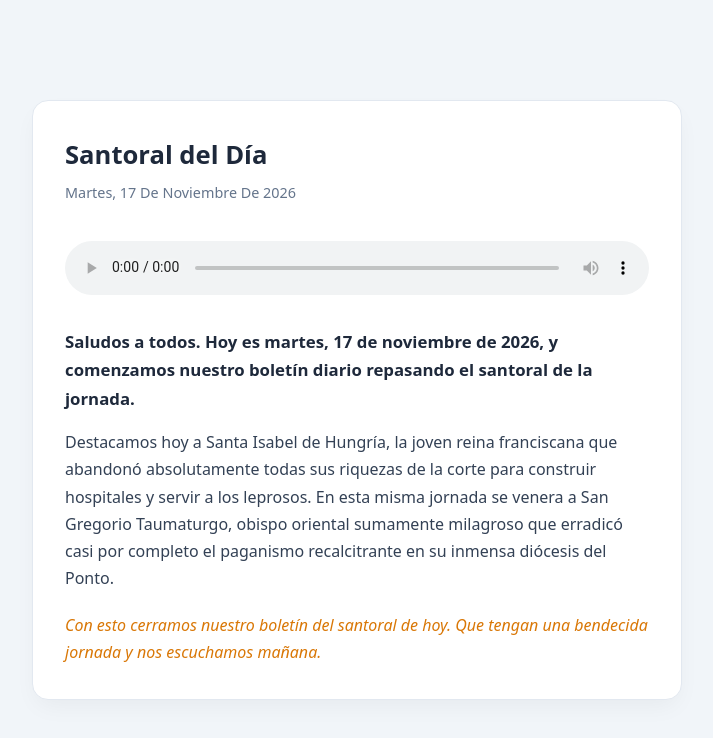
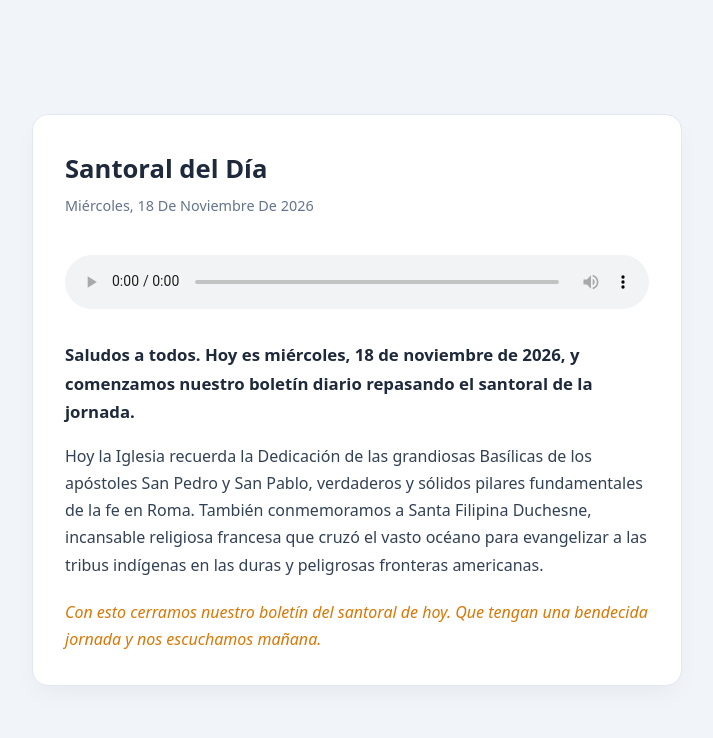
Before and after one commit to radiotelevisionmaitino-ux/santoral-diario, a plain HTML site: page index.html in a window 1280 px wide. Shown: the whole page, without its empty margins (283-996 px from the left). Drawn offline with Linux system fonts and the light colour scheme.

Commit message:
bot: actualización de santoral-hoy.mp3 e index.html

```diff
--- a/index.html
+++ b/index.html
@@ -3,7 +3,7 @@
 <head>
   <meta charset="UTF-8">
   <meta name="viewport" content="width=device-width, initial-scale=1.0">
-  <title>Santoral Diario - Martes 17 de noviembre</title>
+  <title>Santoral Diario - Miércoles 18 de noviembre</title>
   <style>
     :root {
       --primary: #1e293b;
@@ -45,10 +45,10 @@
 <body>
   <div class="card">
     <h1>Santoral del Día</h1>
-    <div class="fecha">martes, 17 de noviembre de 2026</div>
-    <audio controls autoplay src="santoral-hoy.mp3?v=1794914864"></audio>
-    <p class="intro">Saludos a todos. Hoy es martes, 17 de noviembre de 2026, y comenzamos nuestro boletín diario repasando el santoral de la jornada.</p>
-    <p class="cuerpo">Destacamos hoy a Santa Isabel de Hungría, la joven reina franciscana que abandonó absolutamente todas sus riquezas de la corte para construir hospitales y servir a los leprosos. En esta misma jornada se venera a San Gregorio Taumaturgo, obispo oriental sumamente milagroso que erradicó casi por completo el paganismo recalcitrante en su inmensa diócesis del Ponto.</p>
+    <div class="fecha">miércoles, 18 de noviembre de 2026</div>
+    <audio controls autoplay src="santoral-hoy.mp3?v=1794999897"></audio>
+    <p class="intro">Saludos a todos. Hoy es miércoles, 18 de noviembre de 2026, y comenzamos nuestro boletín diario repasando el santoral de la jornada.</p>
+    <p class="cuerpo">Hoy la Iglesia recuerda la Dedicación de las grandiosas Basílicas de los apóstoles San Pedro y San Pablo, verdaderos y sólidos pilares fundamentales de la fe en Roma. También conmemoramos a Santa Filipina Duchesne, incansable religiosa francesa que cruzó el vasto océano para evangelizar a las tribus indígenas en las duras y peligrosas fronteras americanas.</p>
     <p class="cierre">Con esto cerramos nuestro boletín del santoral de hoy. Que tengan una bendecida jornada y nos escuchamos mañana.</p>
   </div>
 </body>
```
Also changed, not shown: 1 other file.
